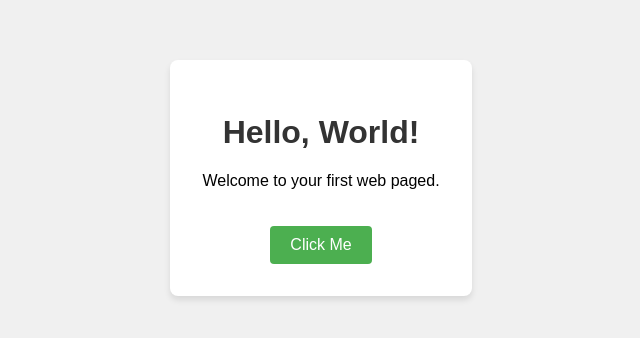
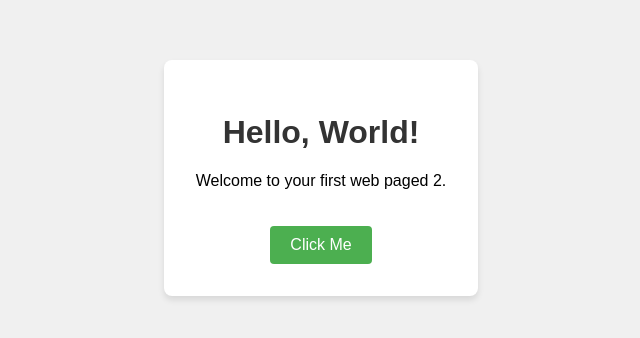
Before and after one commit to sgclasher/3dmap, a website: page index.html in a window 1280 px wide. Shown: the part 222-560 px from the top of the page, 319-959 px from the left. Drawn offline with Linux system fonts and the light colour scheme.

Commit message:
commit 1a

```diff
--- a/index.html
+++ b/index.html
@@ -42,7 +42,7 @@
 <body>
     <div class="container">
         <h1>Hello, World!</h1>
-        <p>Welcome to your first web paged.</p>
+        <p>Welcome to your first web paged 2.</p>
         <button id="greetButton">Click Me</button>
     </div>
 
```
